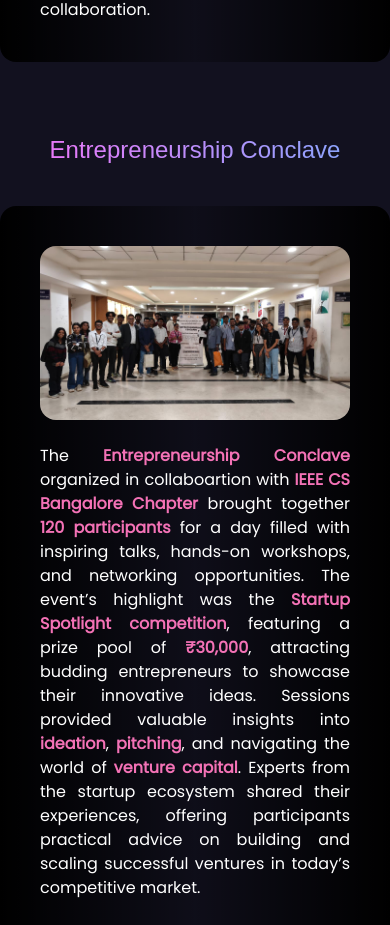
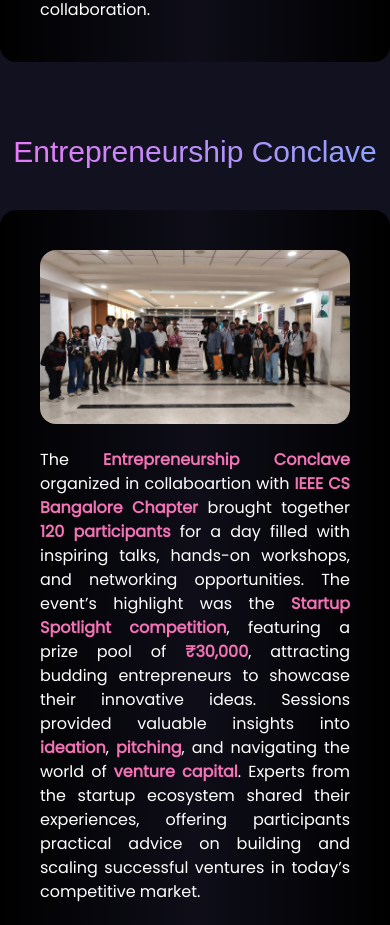
Before and after one commit to cryskram/mlweek, a Next.js app: page /aboutus in a window 390 px wide. Shown: the part 2418-3343 px from the top of the page. Built offline with nearby package versions, Linux system fonts and the light colour scheme; a web font is replaced by a local one.

Commit message:
Mobile view fixed

```diff
--- a/app/aboutus/page.tsx
+++ b/app/aboutus/page.tsx
@@ -130,7 +130,7 @@ const AboutUs = () => {
       <br /> <br /> <br />
       <div className="flex flex-col items-center justify-center">
         <h1
-          className={`${font.className} text-2xl md:text-5xl bg-gradient-to-r bg-clip-text text-transparent from-fuchsia-400 font-bold to-mBlue`}
+          className={`${font.className} text-3xl md:text-5xl bg-gradient-to-r bg-clip-text text-transparent from-fuchsia-400 font-bold to-mBlue`}
         >
           Entrepreneurship Conclave
         </h1>
```
